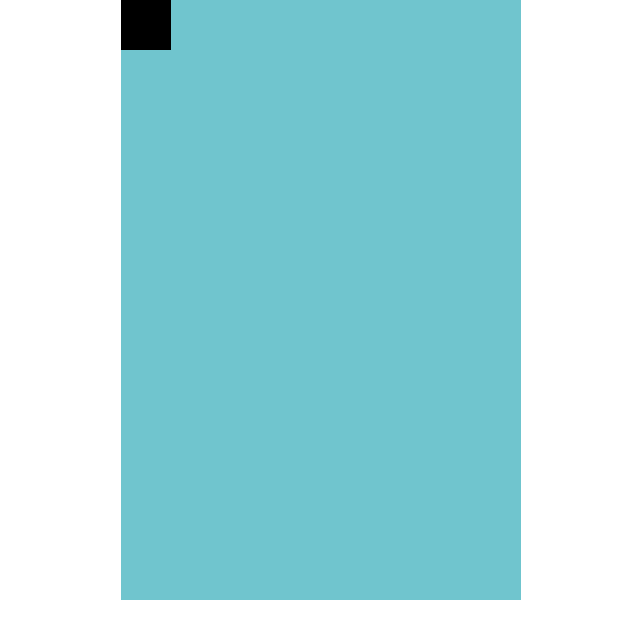
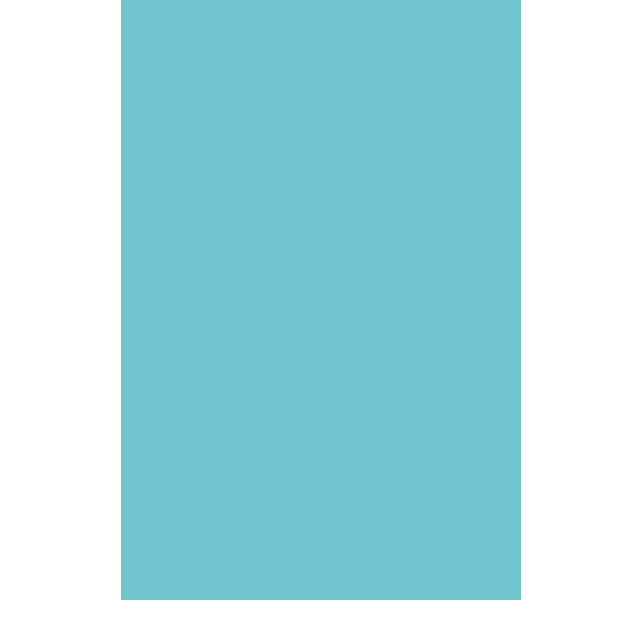
Before and after one commit to 2OttO2/ShootTheThingy, a React (Vite) app: page / in a window 1280 px wide. Shown: the top 638 px of the page, without its empty margins (319-959 px from the left). Built offline with nearby package versions, Linux system fonts and the light colour scheme.

Commit message:
MINHA BOLA CAI CARAI AEHO PÒGREZO

```diff
--- a/src/components/Player/Player.jsx
+++ b/src/components/Player/Player.jsx
@@ -32,7 +32,9 @@ function Player(){
 
   <>
 
-    <div className={styles.player}>
+    <div className={styles.player}
+      style={{ top : `${playerY}px`}}
+      >
     </div>
 
   </>
--- a/src/components/Player/Player.module.css
+++ b/src/components/Player/Player.module.css
@@ -1,6 +1,11 @@
 .player{
-  background-color:black;
-  width:50px;
-  height:50px;
+    position: absolute;
+    left: 70px;
+    top: 250px;
 
+    width: 40px;
+    height: 40px;
+
+    background: yellow;
+    border-radius: 50%;
 }
```
